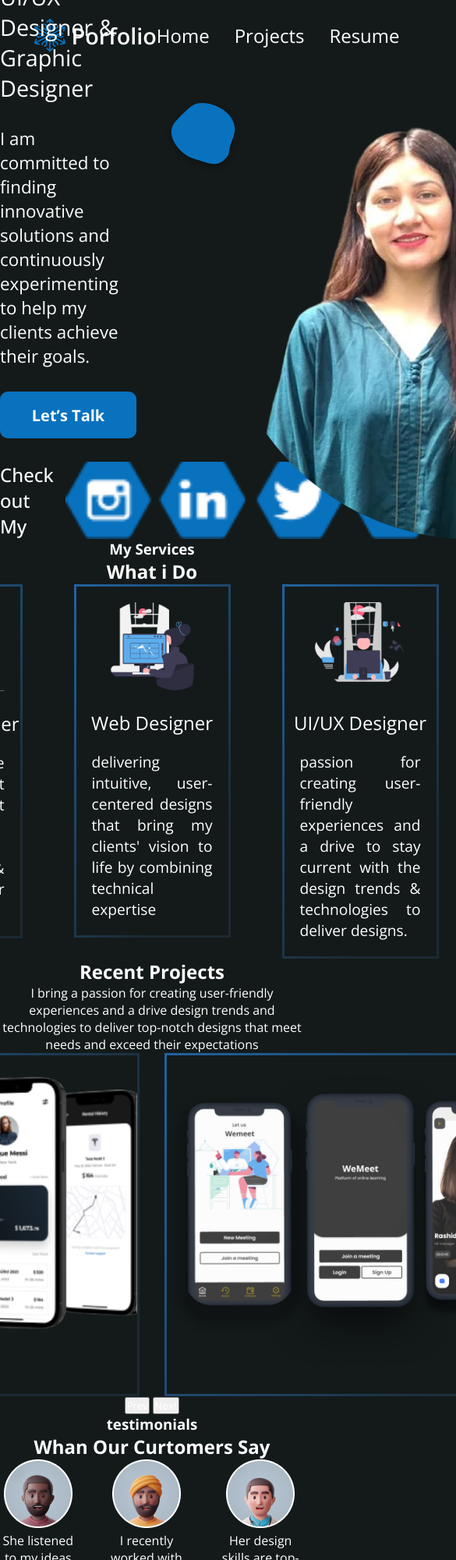
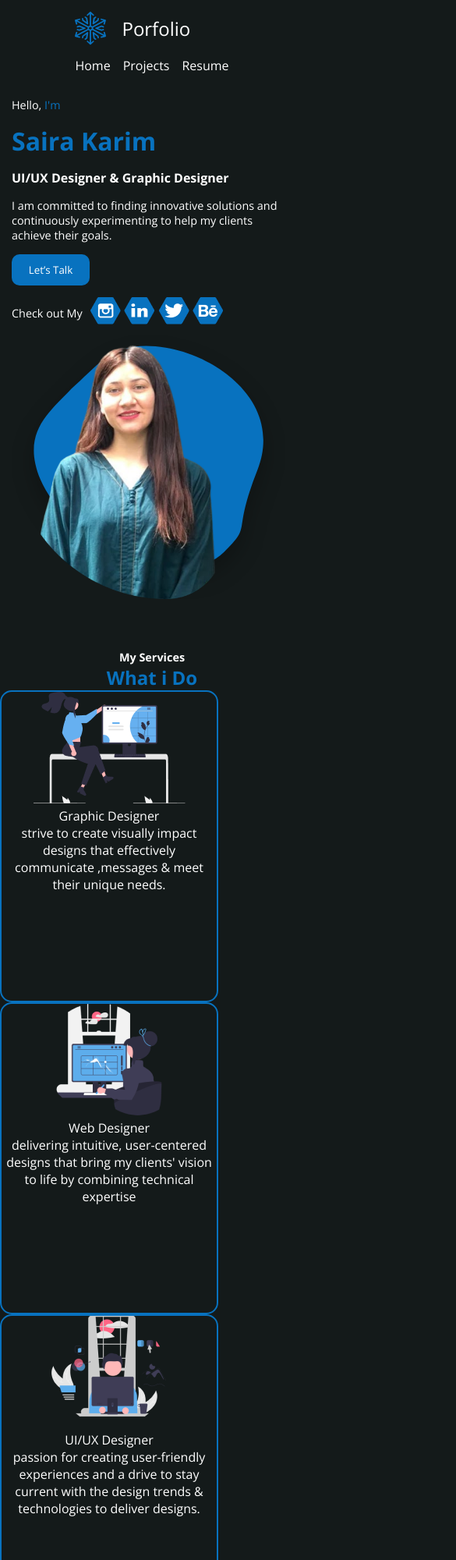
Before and after one commit to EnzoHG1986/practicaPorfolio, a plain HTML site: page index.html in a window 390 px wide. Shown: the top 2000 px of the page at 78% size, 585 px wide, since content can reach past the window. Drawn offline with nearby package versions, Linux system fonts and the light colour scheme.

Commit message:
arrancanco desde mobileviewports

```diff
--- a/index.html
+++ b/index.html
@@ -31,7 +31,7 @@
                     <h1>Saira Karim</h1>
                     <h2>UI/UX Designer & Graphic Designer</h2>
                     <p>I am committed to finding innovative solutions and continuously experimenting to help my clients achieve their goals.</p>
-                    <button class="btn-hero">Let’s Talk </button>
+                    <button>Let’s Talk </button>
                     <div class="hero-redes">
                         <p>Check out My</p>
                         <div class="iconos-redes">
@@ -43,6 +43,7 @@
                     </div>
                 </div>
                 <div class="hero-img">
+                    <img src="./img/HeroBackground.svg" alt="" class="img-back">
                     <img src="./img/Hero Image.png" alt="" class="img-persona">
                 </div>
             </div>
@@ -88,13 +89,13 @@
                 </div>
             </section>
             <div class="section-btn">
-                <button class="btn-projects">Prev</button>
-                <button class="btn-projects">Next</button>
+                <button>Prev</button>
+                <button>Next</button>
             </div>
         </article>
 
         <article class="testimonials">
-            <h3>testimonials</h3>
+            <h3>Testimonials</h3>
             <h2>Whan Our Curtomers Say</h2>
             <div class="container-card-testimonials">
                 <div class="container-card">
@@ -106,7 +107,7 @@
 
                 <div class="container-card">
                     <img src="./img/Ellipse 1.png" alt="">
-                    <p class="test">I recently worked with Saira on a project and was extremely impressed with their creativity and attention to detail. She listened to my ideas and provided valuable input, which helped to create a UI that was both aesthetically pleasing and easy to use.</p>
+                    <p class="text">I recently worked with Saira on a project and was extremely impressed with their creativity and attention to detail. She listened to my ideas and provided valuable input, which helped to create a UI that was both aesthetically pleasing and easy to use.</p>
                     <p class="name">Rick Wright</p>
                     <p class="info">Executive Engineer</p>
                 </div>
@@ -122,13 +123,48 @@
 
 
             <div class="section-btn">
-                <button class="btn-testimonials"><</button>
-                <button class="btn-testimonials">></button>
+                <button><</button>
+                <button>></button>
             </div>
-
         </article>
-
     </main>
 
+    <footer>
+        <h3>Portfolio</h3>
+        <div class="container-portfolio">
+            <div class="company">
+                <div class="company-container">
+                    <ul>
+                        <h3>Company</h3>
+                        <a href="#">About Us</a>
+                        <a href="#">Why Choose me</a>
+                        <a href="#">Princing</a>
+                        <a href="#">Testimonial</a>
+                    </ul>
+                    <ul>
+                        <h3>Resources</h3>
+                        <a href="#">Privacy Policy</a>
+                        <a href="#">Terms and Condition</a>
+                        <a href="#">Blog</a>
+                        <a href="#">Contact Us</a>
+                    </ul>
+                </div>
+                <ul>
+                    <h3>Subscribe to our Newsletter</h3>
+                    <input type="email" placeholder="Enter your Email">
+                    <button>Subcribe</button>
+                </ul>
+            </div>
+        </div>
+        <div class="redes">
+            <p>Copiright @2022</p>
+            <div class="redes-ico">
+                <i class="bi bi-facebook"></i>
+                <i class="bi bi-twitter"></i>
+                <i class="bi bi-instagram"></i>
+                <i class="bi bi-linkedin"></i>
+            </div>
+        </div>
+    </footer>
 </body>
 </html>
--- a/style/style.css
+++ b/style/style.css
@@ -1,4 +1,6 @@
 @import url('https://fonts.googleapis.com/css2?family=Open+Sans:wght@300;400;500;600;700;800&display=swap');
+
+@import url("https://cdn.jsdelivr.net/npm/bootstrap-icons@1.10.5/font/bootstrap-icons.css");
 
 * {
     margin: 0;
@@ -9,220 +11,256 @@
     font-family: 'Open Sans', sans-serif;
 }
 body {
+    background-color: #141A1A;
+    width: 100vw;
+}
+header {
+    display: flex;
+    justify-content: center;
+    padding: 15px;
+}
+nav {
     display: flex;
     flex-direction: column;
-    background-color: #141A1A;
+    gap: 15px;
 }
-
-
-header {
-    width: 100vw;
+header nav .nav-logo {
     display: flex;
-    justify-content: center;
+    flex-direction: row;
+    align-items: center;
+    gap: 20px;
 }
-nav {
-    display: inline-flex;
-    justify-content: space-between;
-    text-align: center;
-    padding: 1.5rem;
-    width: 90vw;
+header nav .nav-logo img {
 }
-nav .nav-logo {
-    display: flex;
-    gap: .5rem;
+header nav .nav-logo p {
+    font-size: 1.5rem;
 
 }
-nav .nav-logo img {
-    width: 40px;
+header nav .nav-menu {
+    display: flex;
+    flex-direction: row;
+    gap: 1rem;
+    justify-content: space-around;
 }
-nav .nav-logo p {
-    align-self: center;
-    font-size: 1.8rem;
-    font-weight: 600;
-}
-nav .nav-menu {
-    display: flex;
-    gap: 2rem;
-    align-self: center;
-    font-size: 1.5rem;
-    font-weight: 400;
-}
-.nav-menu a:hover {
-    color: #0872BF;
-}
-
-
-main {
-    display: flex;
-    flex-direction: column;
-    justify-content: center;
-}
-main .hero {
-    display: flex;
-    flex-direction: column;
-    width: 83vw
-}
-.hero .hero-container {
-    display: flex;
-    width: 83vw;
-    height: 600px;
-    align-items: flex-end;
-    gap:50px;
-/*     background-color: red;
- */}
-.hero .hero-container .hero-text {
-    display: flex;
-    flex-direction: column;
-    width:50%;
-    gap: 30px;
-}
-.hero .hero-container .hero-text .hero-saludo {
-    font-size: 1.5rem;
-}
-span {
-    color:#0872BF;
-}
-.hero .hero-container .hero-text h1 {
-    color: #0872BF;
-    font-size: 3rem;
-}
-.hero .hero-container .hero-text h2 {
-    font-size: 1.8rem;
-    font-weight: 200;
-}
-.hero .hero-container .hero-text p {
-    font-size: 1.4rem;
-    font-weight: 400;
-}
-.hero .hero-container .hero-text .btn-hero {
-    width: 175px;
-    height: 60px;
-    background-color: #0872BF;
-    font-size: 1.25rem;
-    font-weight: 700;
-    border-radius: 10px;
-    border: none;
-}
-.hero .hero-container .hero-text .hero-redes {
-    display: flex;
-    gap: 15px;
-}
-.hero .hero-container .hero-text .hero-redes p {
-    font-weight: 500;
-    font-size: 1.5rem;
-}
-.hero .hero-container .hero-text .hero-redes .iconos-redes {
-    display: flex;
-    gap: 10px;
-}
-
-.hero .hero-container .hero-img {
-    display: flex;
-    width: 50%;
-    background-image: url(/img/HeroBackground.svg);
-    background-repeat: no-repeat;
-    background-size: 60%
-}
-.hero .hero-container .hero-img .img-persona{
-    position: relative;
-    left: 70px;
-
+header nav .nav-menu a {
+    font-size: 1rem;
 }
 
 
 
 
-.service {
+main {
+}
+main .hero {
+    padding: 15px
+}
+main .hero  span {
+    color: #0872BF;
+}
+main .hero .hero-container {
     display: flex;
     flex-direction: column;
-    text-align: center;
 }
-.service h3 {
-
+main .hero .hero-container .hero-text {
+    display: flex;
+    flex-direction: column;
+    gap: 15px;
 }
-.service h2 {
-
+main .hero .hero-container .hero-text .hero-saludo {
 }
-.service .ubicacion-card-container {
+main .hero .hero-container .hero-text h1 {
+    color: #0872BF;
+}
+main .hero .hero-container .hero-text h2 {
+    font-size: 1rem;
+}
+main .hero .hero-container .hero-text p {
+    font-size: 0.9rem;
+}
+main .hero .hero-container .hero-text button {
+    background-color: #0872BF;
+    width: 100px;
+    height: 40px;
+    border-radius: 10px;
+    border: none;
+}
+main .hero .hero-container .hero-text .hero-redes {
     display: flex;
-    gap: 66px;
-    justify-content: center;
+    align-items: center;
+    gap: 10px;
 }
-.service .ubicacion-card-container .card-container {
-    width: 350px;
+main .hero .hero-container .hero-text .hero-redes p {
 }
-.service .ubicacion-card-container .card-container .card {
-    border: 3px solid;
-    border-image: linear-gradient(125deg, #21629f 0%, #1b2931 80%);
-    border-image-slice: 1;
-    border-radius: 50%;
-    text-align: center;
+main .hero .hero-container .hero-text .hero-redes .iconos-redes {
 }
-.service .ubicacion-card-container .card-container .card img {
-    width: 195px;
-    padding: 20px;
+main .hero .hero-container .hero-text .hero-redes .iconos-redes img {
 }
-.service .ubicacion-card-container .card-container .card .title-card {
-    font-size: 1.5rem;
+main .hero .hero-container .hero-img {
+    display: flex;
+    position: relative;
+    align-items: flex-end;
 }
-.service .ubicacion-card-container .card-container .card .descrip-card {
-    font-size: 1.2rem;
-    text-align: justify;
-    padding: 20px;
+main .hero .hero-container .hero-img .img-back {
+    position: absolute;
+    width: 90vw;
+}
+main .hero .hero-container .hero-img .img-persona {
+    position: relative;
+    width: 70vw;
 }
 
 
 
-.projects {
-    display: flex;
-    flex-direction: column;
+
+main .service {
+    padding-top: 50px;
     text-align: center;
 }
-.projects h3 {
+main .service h3 {
+    font-size: .9rem;
+}
+main .service h2 {
+    color: #0872BF;
 
 }
-.projects h2 {
+main .service .ubicacion-card-container {
 
 }
-.projects .container-img-projects {
-    display: flex;
-    justify-content: center;
-    gap: 2rem;
+main .service .ubicacion-card-container .card-container {
+    border: 2px solid #0872BF;
+    border-radius: 15px;
+    width: 280px;
+    height: 400px;
 }
-.projects .container-img-projects .projects-img{
-    border: 3px solid;
-    border-image: linear-gradient(125deg, #21629f 0%, #1b2931 80%);
-    border-image-slice: 1;
-    width: 43rem;
-    height: 27.5rem;
-
+main .service .ubicacion-card-container .card-container .card {
 }
-.projects .container-img-projects .projects-img img {
-    width: 39rem;
+main .service .ubicacion-card-container .card-container .card img {
+}
+main .service .ubicacion-card-container .card-container .card .title-card {
+}
+main .service .ubicacion-card-container .card-container .card .descrip-card {
 }
 
 
 
-.testimonials {
+
+
+main .projects {
     text-align: center;
 }
-.testimonials h3 {
+main .projects h2 {
 }
-.testimonials h2 {
+main .projects p {
 }
-.testimonials .container-card-testimonials {
+main .projects .container-img-projects {
+
+}
+main .projects .container-img-projects .projects-img {
+    border: 2px solid #0872BF;
+    border-radius: 15px;
+    width: 280px;
+}
+main .projects .container-img-projects .projects-img img {
+    width: 100%;
+}
+main .projects .section-btn {
+}
+main .projects .section-btn button {
+    background-color: #0872BF;
+    width: 100px;
+    height: 40px;
+    border-radius: 10px;
+}
+
+
+
+
+
+
+
+main .testimonials {
+    text-align: center;
+}
+main .testimonials h3 {
+}
+main .testimonials h2 {
+    color: #0872BF;
+}
+main .testimonials .container-card-testimonials {
+}
+main .testimonials .container-card-testimonials .container-card {
+    border: 2px solid #0872BF;
+    border-radius: 15px;
+    width: 280px;
+}
+main .testimonials .container-card-testimonials .container-card img {
+}
+main .testimonials .container-card-testimonials .container-card p.text {
+}
+main .testimonials .container-card-testimonials .container-card .name {
+}
+main .testimonials .container-card-testimonials .container-card .info {
+}
+main .testimonials .section-btn {
     display: flex;
     justify-content: center;
-    gap: 2.6rem;
+    gap: 20px;
 }
-.testimonials .container-card-testimonials .container-card {
-    width: 400px;
+main .testimonials .section-btn button {
+    border-radius: 50%;
+    padding: 10px;
+    background-color: #0872BF;
+    font-size: 1.5rem;
 }
-.testimonials .container-card-testimonials .container-card img {
+
+
+
+
+
+footer{
 }
-.testimonials .container-card-testimonials .container-card .test {
+footer h3 {
 }
-.testimonials .container-card-testimonials .container-card .name {
+footer .container-portfolio {
 }
-.testimonials .container-card-testimonials .container-card .info {
+footer .container-portfolio .company {
+    display: flex;
+    flex-direction: column;
+
 }
+footer .container-portfolio .company .company-container {
+    display: flex;
+    gap: 50px;
+}
+footer .container-portfolio .company .company-container ul {
+    display: flex;
+    flex-direction: column;
+}
+footer .container-portfolio .company .company-container ul h3 {
+
+}
+footer .container-portfolio .company .company-container ul a {
+    font-size: .8rem;
+}
+footer .container-portfolio .company ul input {
+    background-color: #2B2E3C;
+    height: 50px;
+    border-radius: 10px;
+    border: none;
+}
+footer .container-portfolio .company ul button {
+    background-color: #0872BF;
+    width: 100px;
+    height: 40px;
+    border-radius: 10px;
+    border: none;
+}
+footer .redes {
+    display: flex;
+}
+footer .redes p {
+}
+footer .redes .redes-ico{
+}
+footer .redes .redes-ico i {
+}
```
Also changed, not shown: .txt (added).
